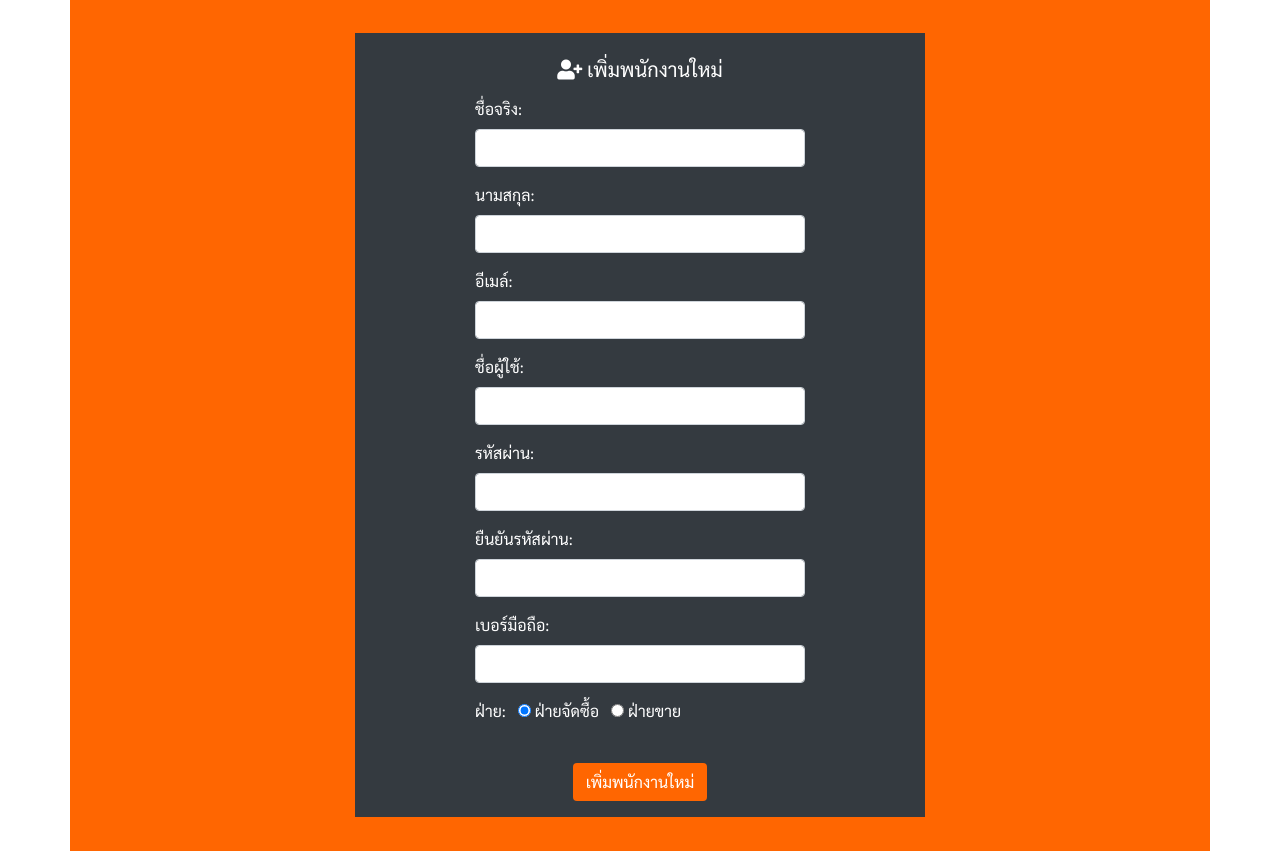
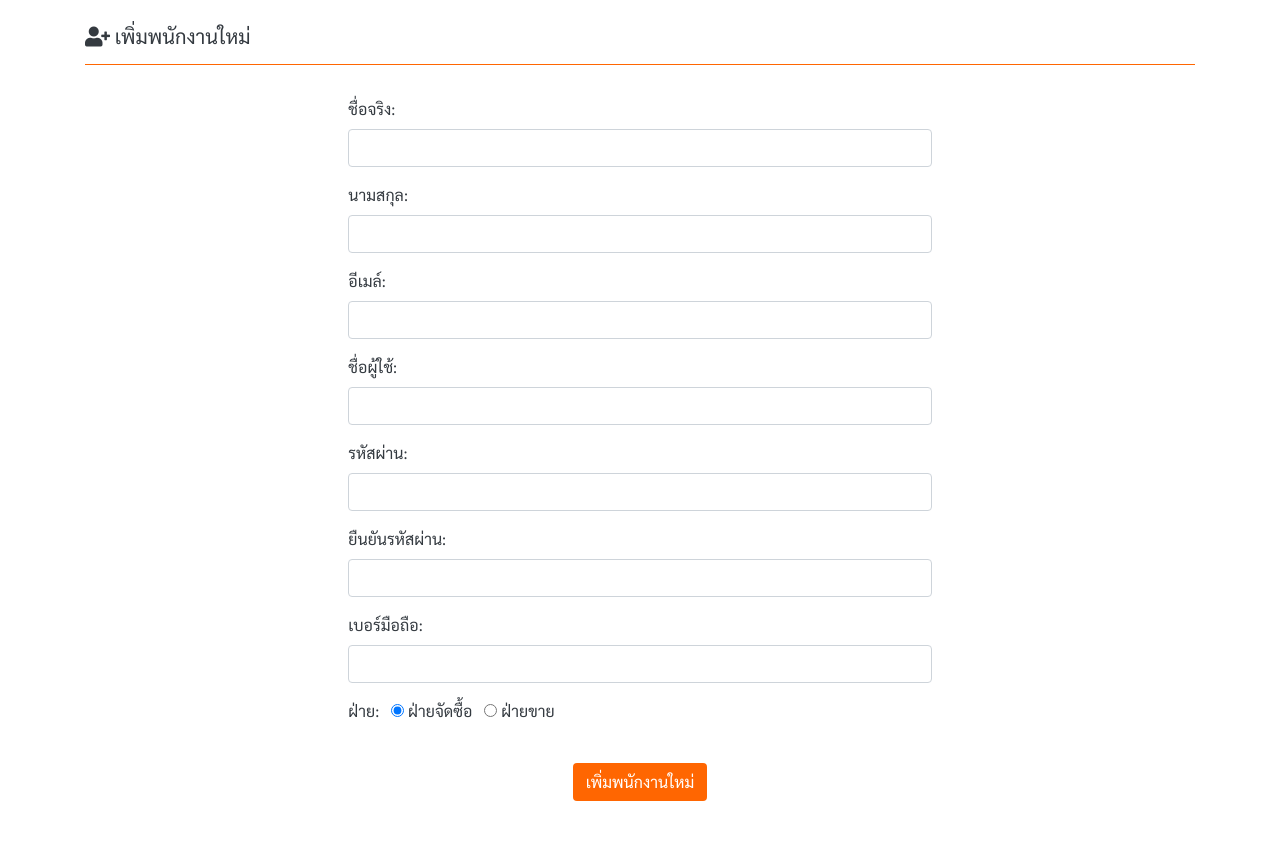
Before and after one commit to chattida/Furniture-Shop-Management, a Django app: page /manage/employee/add/ in a window 1280 px wide. Shown: the part 56-923 px from the top of the page. After the commit the page ends 857 px from the top, so only its background shows below. Run offline with Django 3.2, Linux system fonts and the light colour scheme; the visitor is signed in with stand-in values (Sample User, id 1); some libraries are stand-ins or nearby versions.

Commit message:
:rocket: Edit Add Employee Page

```diff
--- a/Manage/templates/Add/add_employee.html
+++ b/Manage/templates/Add/add_employee.html
@@ -1,14 +1,14 @@
 {% extends "base.html" %} {% block content %}
-<div class="row bg-orange"></div>
+<h5 class="mt-4 text-dark">
+  <i class="text-dark fas fa-user-plus"></i> เพิ่มพนักงานใหม่
+</h5>
+<hr class="hr-orange" />
 <div class="row">
-  <div class="col-3 bg-orange"></div>
-  <div class="col-6 bg-dark">
-    <h5 class="mt-4 text-white text-center">
-      <i class="text-white fas fa-user-plus"></i> เพิ่มพนักงานใหม่
-    </h5>
+  <div class="col-1"></div>
+  <div class="col-10">
     <form action="{% url 'add_employee' %}" method="POST">
       {% csrf_token %}
-      <div class="form-group text-white col-8 mx-auto mt-3">
+      <div class="form-group text-dark col-8 mx-auto mt-3">
         <label for="fname">ชื่อจริง:</label>
         <input
           type="text"
@@ -19,7 +19,7 @@
         />
       </div>
 
-      <div class="form-group text-white col-8 mx-auto">
+      <div class="form-group text-dark col-8 mx-auto">
         <label for="lname">นามสกุล:</label>
         <input
           type="text"
@@ -30,7 +30,7 @@
         />
       </div>
 
-      <div class="form-group text-white col-8 mx-auto">
+      <div class="form-group text-dark col-8 mx-auto">
         <label for="email">อีเมล์:</label>
         <input
           type="email"
@@ -41,7 +41,7 @@
         />
       </div>
 
-      <div class="form-group text-white col-8 mx-auto">
+      <div class="form-group text-dark col-8 mx-auto">
         <label for="username">ชื่อผู้ใช้:</label>
         <input
           type="text"
@@ -52,7 +52,7 @@
         />
       </div>
 
-      <div class="form-group text-white col-8 mx-auto">
+      <div class="form-group text-dark col-8 mx-auto">
         <label for="password">รหัสผ่าน:</label>
         <input
           type="password"
@@ -63,7 +63,7 @@
         />
       </div>
 
-      <div class="form-group text-white col-8 mx-auto">
+      <div class="form-group text-dark col-8 mx-auto">
         <label for="password2">ยืนยันรหัสผ่าน:</label>
         <input
           type="password"
@@ -74,7 +74,7 @@
         />
       </div>
 
-      <div class="form-group text-white col-8 mx-auto">
+      <div class="form-group text-dark col-8 mx-auto">
         <label for="phone">เบอร์มือถือ:</label>
         <input
           type="phone"
@@ -85,7 +85,7 @@
         />
       </div>
 
-      <div class="form-group text-white col-8 mx-auto">
+      <div class="form-group text-dark col-8 mx-auto">
         <label for="type">ฝ่าย:</label>
         <input
           type="radio"
@@ -113,8 +113,6 @@
       </div>
     </form>
   </div>
-  <div class="col-3 bg-orange"></div>
 </div>
-<div class="row bg-orange"></div>
 
 {% endblock content %}
--- a/Manage/templates/Manage/manage_supplier.html
+++ b/Manage/templates/Manage/manage_supplier.html
@@ -7,7 +7,7 @@
     ><i class="fas fa-user-plus"></i> เพิ่มผู้ผลิตใหม่</a
   >
 </div>
-<hr class="mt-3 mb-3" />
+<hr class="mt-3 mb-3 hr-orange" />
 
 <div class="row my-3">
   <div class="col-8">
@@ -168,12 +168,12 @@
         td_manage = document.createElement("td");
         td_manage.innerHTML = `<td>
           <a
-            href="edit/${supplier['id']}"
+            href="edit/${supplier["id"]}"
             class="btn btn-warning"
           >
             <i class="fas fa-user-edit"></i> แก้ไขข้อมูล
           </a>
-        </td>`
+        </td>`;
         head.append(td_manage);
         table.append(head);
       }
```
